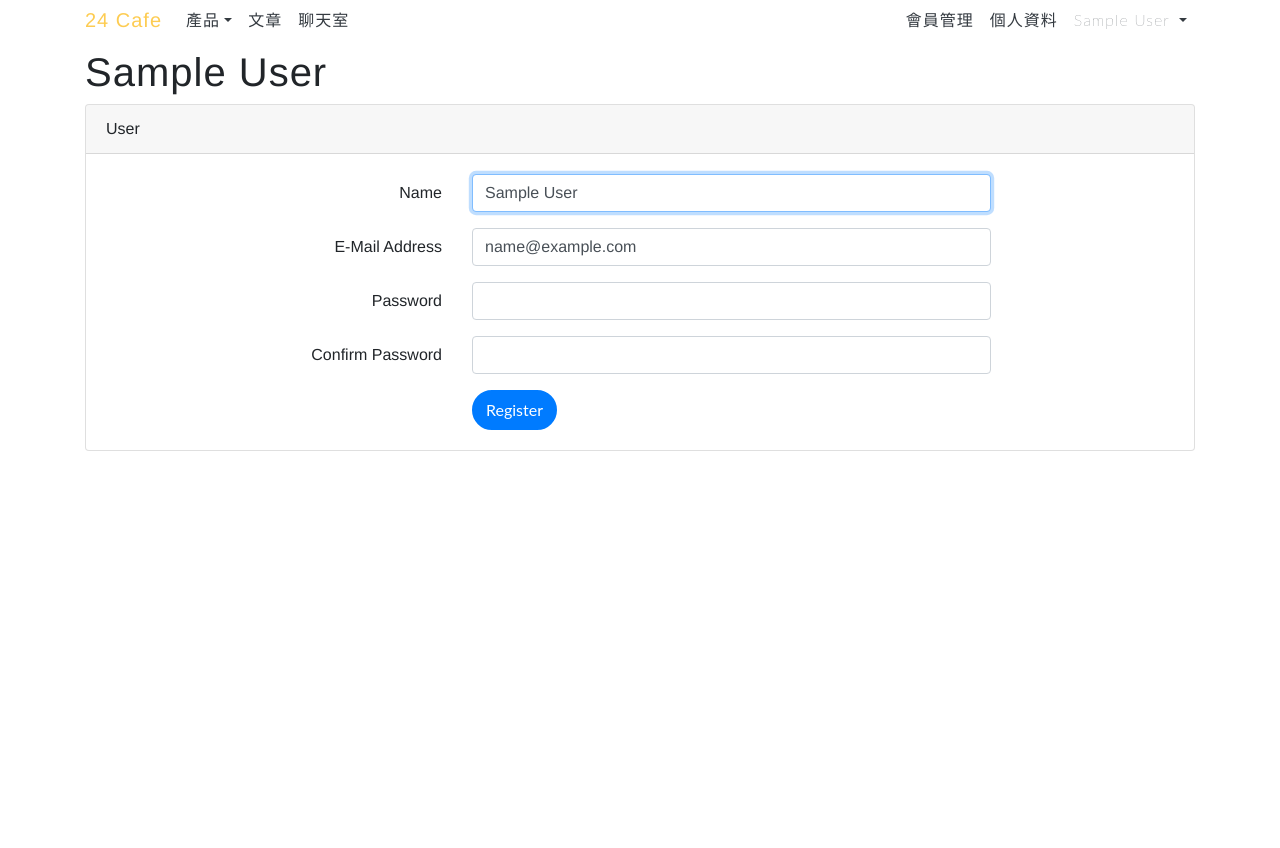
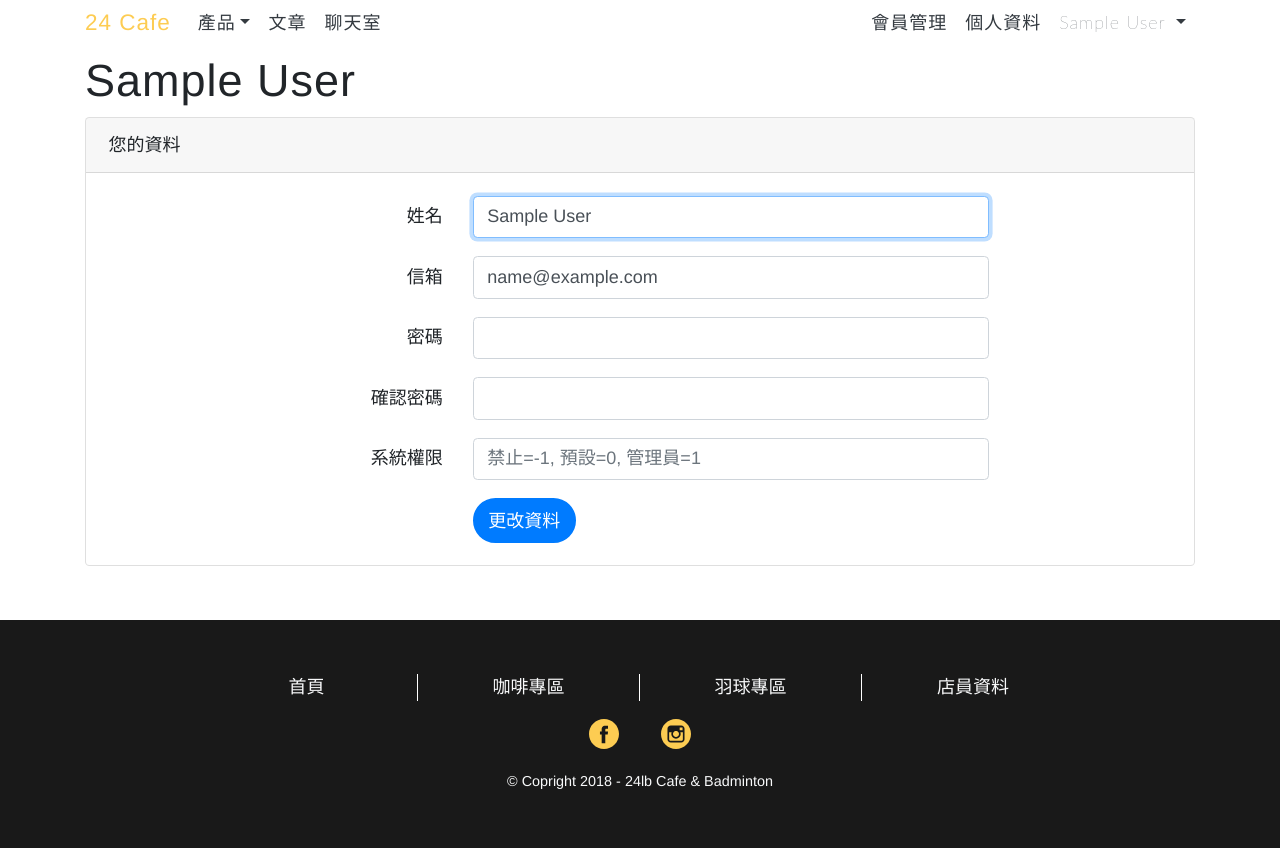
Before and after one commit to uncleben006/24-cafe-laravel, a Laravel app: page /user/1/edit in a window 1280 px wide. Before the commit the page ends 451 px from the top, so only its background shows below. Run offline with Laravel 8, Linux system fonts and the light colour scheme; a user stored in the database is signed in; tables that the repository leaves empty hold one stand-in row (values such as "Sample post"); style sheets or scripts are compiled from the project's sources; some web fonts are replaced.

Commit message:
更新會員功能

```diff
--- a/resources/assets/sass/_global.scss
+++ b/resources/assets/sass/_global.scss
@@ -8,7 +8,7 @@
     width: 100%;
     height: 100%;
     z-index: 1;
-    font-size: 16px;
+    font-size: 18px;
 }
 
 body {
--- a/resources/assets/sass/app.scss
+++ b/resources/assets/sass/app.scss
@@ -52,7 +52,7 @@
 // @import "components/navpanel";
 @import "components/navbar";
 @import "components/store_info";
-// @import "components/footer";
+@import "components/footer";
 // @import "components/badminton";
 // @import "components/merchandise";
 // @import "components/admin-form";
--- a/resources/views/layouts/app.blade.php
+++ b/resources/views/layouts/app.blade.php
@@ -73,7 +73,7 @@
                                 <li class="nav-item @yield('user-admin-nav')"><a class="nav-link" href="/user">會員管理</a></li>
                             @endif
                             <li class="nav-item @yield('self-info-nav')">
-                                <a class="nav-link" href="">個人資料</a>
+                                <a class="nav-link" href="/user/{{ Auth::user()->id }}/edit">個人資料</a>
                             </li>
                             <li class="nav-item @yield('user-home-nav') dropdown">
                                 <a id="logout-dropdown" class="nav-link dropdown-toggle" href="#" role="button" data-toggle="dropdown" aria-haspopup="true" aria-expanded="false" v-pre>
@@ -98,9 +98,25 @@
             </div>
         </nav>
 
-        <main>
+        <main style="min-height: 75vh">
             @yield('content')
         </main>
+
+        <footer class="py-5 footer-guides">
+            <div class="container text-center">
+                <div class="row mx-auto">
+                <span class="col-md-3"><a href="/">首頁</a></span>
+                <span class="col-md-3"><a href="./">咖啡專區</a></span>
+                <span class="col-md-3"><a href="./">羽球專區</a></span>
+                <span class="col-md-3"><a href="./">店員資料</a></span>
+                </div>
+                <div>
+                <a target="_blank" href="https://www.facebook.com/cafe24lb/"><img class="footer-icon" src="./images/facebook-logo.svg" alt=""></a>
+                <a target="_blank" href="https://www.instagram.com/cafe24lb/"><img class="footer-icon" src="./images/instagram-logo.svg" alt=""></a>
+                </div>
+                <small>© Copright 2018 - 24lb Cafe & Badminton</small>
+            </div>
+        </footer>
     </div>
 
     <!-- Scripts -->
--- a/resources/views/user-edit.blade.php
+++ b/resources/views/user-edit.blade.php
@@ -8,14 +8,14 @@
     <div class="row justify-content-center">
         <div class="col-md-12">
             <div class="card">
-                <div class="card-header">{{ __('User') }}</div>
+                <div class="card-header">您的資料</div>
 
                 <div class="card-body">
-                    <form method="POST" action="/user/{{$user->id}}/edit" aria-label="{{ __('Register') }}">
+                    <form method="POST" action="/user/{{$user->id}}/edit">
                         @csrf
 
                         <div class="form-group row">
-                            <label for="name" class="col-md-4 col-form-label text-md-right">{{ __('Name') }}</label>
+                            <label for="name" class="col-md-4 col-form-label text-md-right">姓名</label>
 
                             <div class="col-md-6">
                                 <input id="name" type="text" class="form-control{{ $errors->has('name') ? ' is-invalid' : '' }}" name="name" value="{{$user->name}}" required autofocus>
@@ -29,7 +29,7 @@
                         </div>
 
                         <div class="form-group row">
-                            <label for="email" class="col-md-4 col-form-label text-md-right">{{ __('E-Mail Address') }}</label>
+                            <label for="email" class="col-md-4 col-form-label text-md-right">信箱</label>
 
                             <div class="col-md-6">
                                 <input id="email" type="email" class="form-control{{ $errors->has('email') ? ' is-invalid' : '' }}" name="email" value="{{$user->email}}" required>
@@ -43,7 +43,7 @@
                         </div>
 
                         <div class="form-group row">
-                            <label for="password" class="col-md-4 col-form-label text-md-right">{{ __('Password') }}</label>
+                            <label for="password" class="col-md-4 col-form-label text-md-right">密碼</label>
 
                             <div class="col-md-6">
                                 <input id="password" type="password" class="form-control{{ $errors->has('password') ? ' is-invalid' : '' }}" name="password" required>
@@ -57,17 +57,24 @@
                         </div>
 
                         <div class="form-group row">
-                            <label for="password-confirm" class="col-md-4 col-form-label text-md-right">{{ __('Confirm Password') }}</label>
+                            <label for="password-confirm" class="col-md-4 col-form-label text-md-right">確認密碼</label>
 
                             <div class="col-md-6">
                                 <input id="password-confirm" type="password" class="form-control" name="password_confirmation" required>
                             </div>
                         </div>
 
+                        <div class="form-group row">
+                            <label for="name" class="col-md-4 col-form-label text-md-right">系統權限</label>
+                            <div class="col-md-6">
+                                <input id="name" type="text" class="form-control" name="name" value="" placeholder="禁止=-1, 預設=0, 管理員=1" required autofocus>
+                            </div>
+                        </div>
+
                         <div class="form-group row mb-0">
                             <div class="col-md-6 offset-md-4">
                                 <button type="submit" class="btn btn-primary">
-                                    {{ __('Register') }}
+                                    更改資料
                                 </button>
                             </div>
                         </div>
--- a/routes/web.php
+++ b/routes/web.php
@@ -38,10 +38,10 @@
 
 // user controller
 Route::get('/user', 'UserController@index')->name('user');
-Route::post('/user', 'UserController@store')->name('user-post');
-Route::get('/user/{id}/delete/', 'UserController@destroy')->name('user-delete');
-Route::get('/user/{id}/edit/', 'UserController@edit')->name('userEdit');
-Route::post('/user/{id}/edit/', 'UserController@update')->name('user-update');
+Route::post('/user', 'UserController@store')->name('user.post');
+Route::get('/user/{id}/delete/', 'UserController@destroy')->name('user.delete');
+Route::get('/user/{id}/edit/', 'UserController@edit')->name('user.edit');
+Route::post('/user/{id}/edit/', 'UserController@update')->name('user.edit.post');
 
 // show session
 Route::get('/session', 'UserController@show_session');
```
Also changed, not shown: resources/views/user.blade.php (+3 -5 lines), public/css/app.css.
